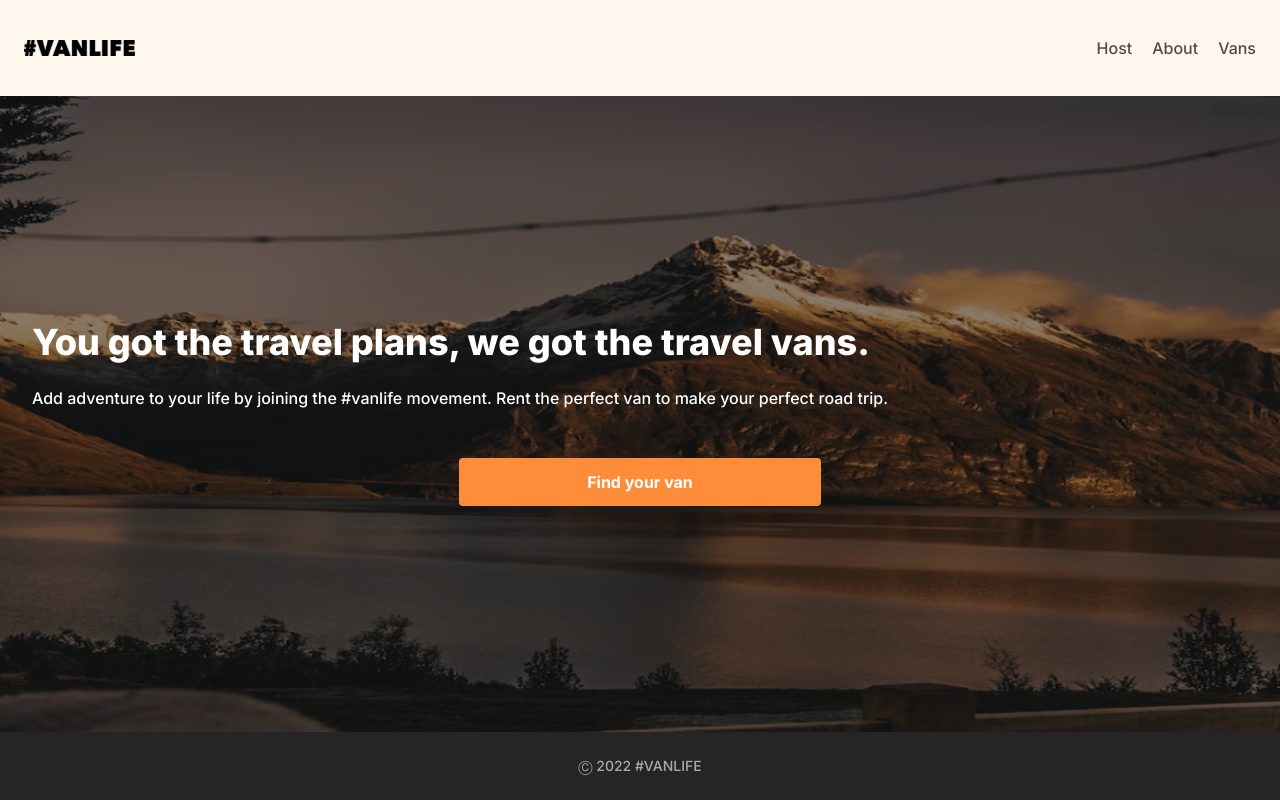
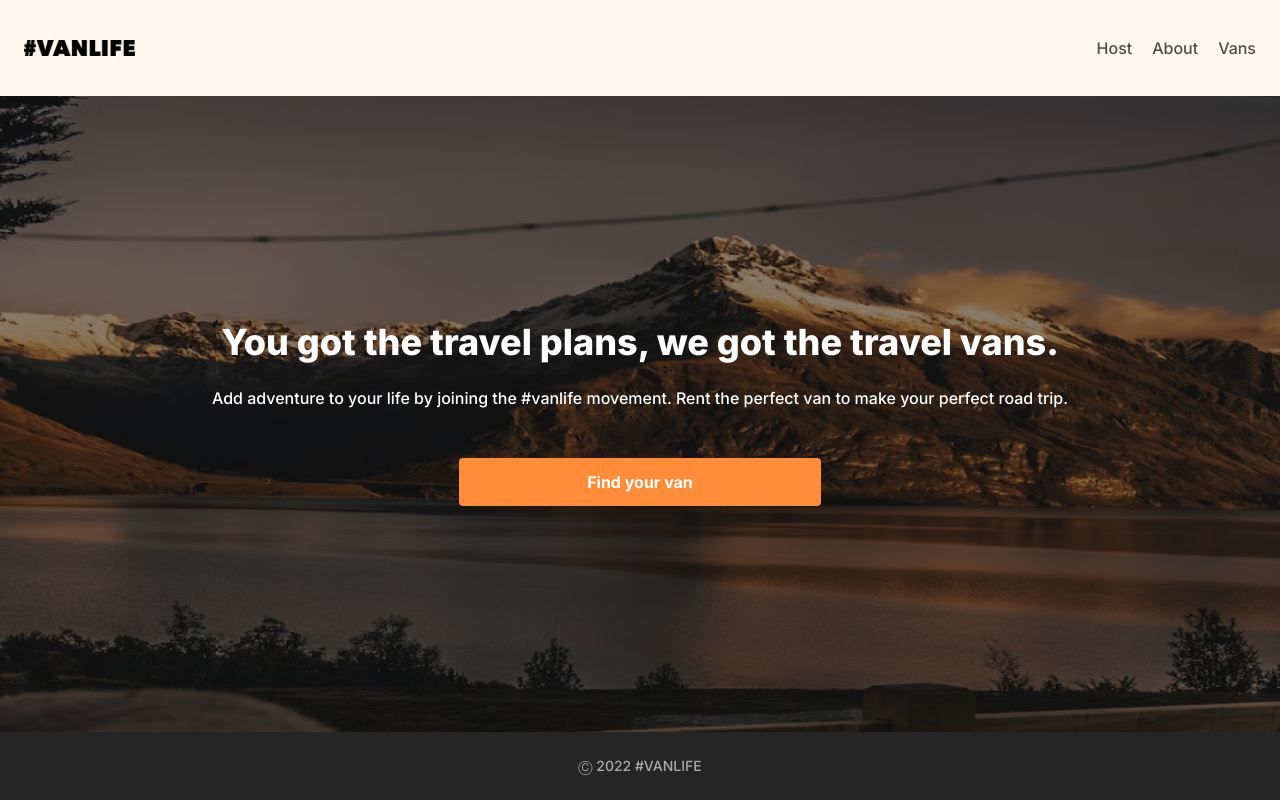
Before and after one commit to SGM-dev/van-life, a React (Vite) app: page / in a window 1280 px wide. Built offline with nearby package versions, Linux system fonts and the light colour scheme; what miragejs would draw is missing.

Commit message:
conditionally render back button text

```diff
--- a/src/pages/Home.jsx
+++ b/src/pages/Home.jsx
@@ -3,7 +3,7 @@ import { Link } from "react-router-dom";
 function Home() {
   return (
     <main
-      className={`flex flex-grow flex-col justify-center bg-home bg-cover px-8 py-14  font-inter text-white`}
+      className={`flex flex-grow flex-col justify-center bg-home bg-cover px-8 py-14 font-inter  text-white sm:items-center`}
     >
       <h1 className=" text-4xl font-extrabold ">
         You got the travel plans, we got the travel vans.
--- a/src/pages/Vans/VanDetail.jsx
+++ b/src/pages/Vans/VanDetail.jsx
@@ -15,6 +15,7 @@ function VanDetail() {
   };
 
   const search = location.state?.search || "";
+  const type = location.state?.type || "all";
 
   return (
     <main className="grid flex-grow items-center gap-5 bg-orange-50 p-6 font-inter  sm:grid-cols-2">
@@ -24,7 +25,7 @@ function VanDetail() {
         relative="path"
         end={true}
       >
-        &larr; Back to all vans
+        &larr; Back to {type} vans
       </Link>
       {!loading ? (
         <>
--- a/src/pages/Vans/Vans.jsx
+++ b/src/pages/Vans/Vans.jsx
@@ -26,7 +26,7 @@ function Vans() {
         <div key={van.id} className="card max-w-80 text-center">
           <Link
             to={van.id}
-            state={{ search: `?${searchParams.toString()}` }}
+            state={{ search: `?${searchParams.toString()}`, type: typeFilter }}
             aria-label={`View details for ${van.name} priced at $${van.price} per day`}
           >
             <img
```
